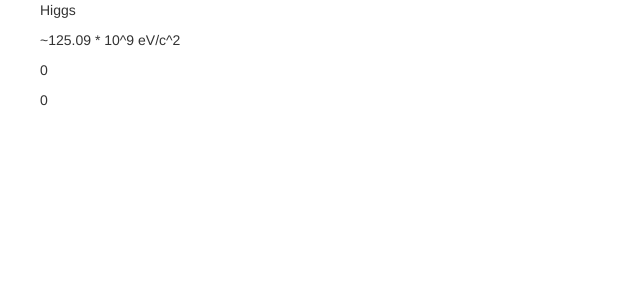
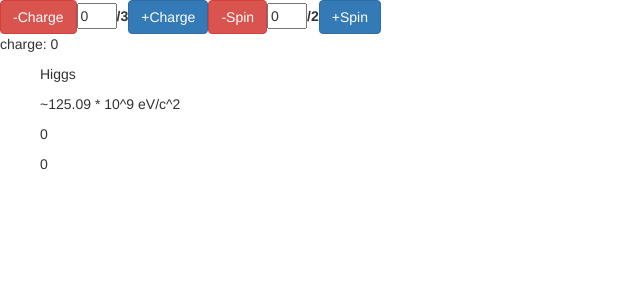
Before and after one commit to mykolahnid/quarker, an Angular app: page / in a window 1280 px wide. Shown: the top 300 px of the page, without its empty margins (0-640 px from the left). Built offline with nearby package versions, Linux system fonts and the light colour scheme.

Commit message:
collider - buttons, inputs

```diff
--- a/src/app/app.component.html
+++ b/src/app/app.component.html
@@ -1 +1,2 @@
+<app-collider></app-collider>
 <app-particles-list [particles]="particles"></app-particles-list>
--- a/src/app/app.component.ts
+++ b/src/app/app.component.ts
@@ -15,8 +15,6 @@ export class AppComponent {
   constructor() {
     const higgs = new Particle();
     higgs.name = 'Higgs';
-    higgs.spin = 0;
-    higgs.charge = new Fraction(0, 1);
     higgs.mass = 125.09;
     higgs.massPower = 9;
 
--- a/src/app/app.module.ts
+++ b/src/app/app.module.ts
@@ -1,5 +1,6 @@
 import { BrowserModule } from '@angular/platform-browser';
 import { NgModule } from '@angular/core';
+import { FormsModule } from '@angular/forms';
 
 import { AppComponent } from './app.component';
 import { ColliderComponent } from './collider/collider.component';
@@ -14,7 +15,8 @@ import { ParticleItemComponent } from './particle-item/particle-item.component';
     ParticleItemComponent
   ],
   imports: [
-    BrowserModule
+    BrowserModule,
+    FormsModule
   ],
   providers: [],
   bootstrap: [AppComponent]
--- a/src/app/collider/collider.component.css
+++ b/src/app/collider/collider.component.css
@@ -0,0 +1,3 @@
+input[type="number"] {
+  width: 40px;
+}
--- a/src/app/collider/collider.component.html
+++ b/src/app/collider/collider.component.html
@@ -1,3 +1,7 @@
-<p>
-  collider works!
-</p>
+<button type="button" class="btn btn-danger">-Charge</button>
+<input type="number" name="" [(ngModel)]="particle.charge"> <label>/3</label>
+<button type="button" class="btn btn-primary">+Charge</button>
+<button type="button" class="btn btn-danger">-Spin</button>
+<input type="number" name="" [(ngModel)]="particle.spin"> <label>/2</label>
+<button type="button" class="btn btn-primary">+Spin</button>
+<p>charge: {{particle.charge}}</p>
--- a/src/app/collider/collider.component.ts
+++ b/src/app/collider/collider.component.ts
@@ -1,4 +1,5 @@
 import { Component, OnInit } from '@angular/core';
+import { Particle } from 'app/particle.model';
 
 @Component({
   selector: 'app-collider',
@@ -6,7 +7,7 @@ import { Component, OnInit } from '@angular/core';
   styleUrls: ['./collider.component.css']
 })
 export class ColliderComponent implements OnInit {
-
+  particle: Particle = new Particle();
   constructor() { }
 
   ngOnInit() {
--- a/src/app/particle.model.ts
+++ b/src/app/particle.model.ts
@@ -4,6 +4,6 @@ export class Particle {
     name: string;
     mass: number;
     massPower: number;
-    charge: Fraction;
-    spin: number;
+    charge: Fraction = new Fraction();
+    spin: Fraction = new Fraction();
 }
--- a/src/app/shared/fraction.ts
+++ b/src/app/shared/fraction.ts
@@ -1,10 +1,12 @@
 export class Fraction {
-  private numerator: number;
-  private denominator: number;
+  private numerator: number = 0;
+  private denominator: number = 1;
 
-  constructor(numerator: number, denominator: number) {
-    this.numerator = numerator;
-    this.denominator = denominator;
+  constructor(numerator?: number, denominator?: number) {
+    if (numerator !== undefined) {
+      this.numerator = numerator;
+      this.denominator = denominator;
+    }
   }
 
   toString() {
```
